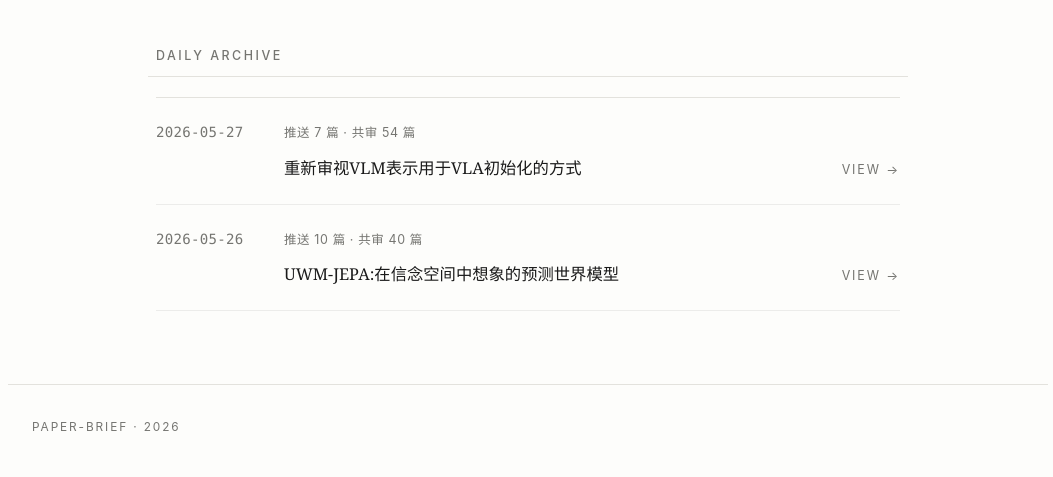
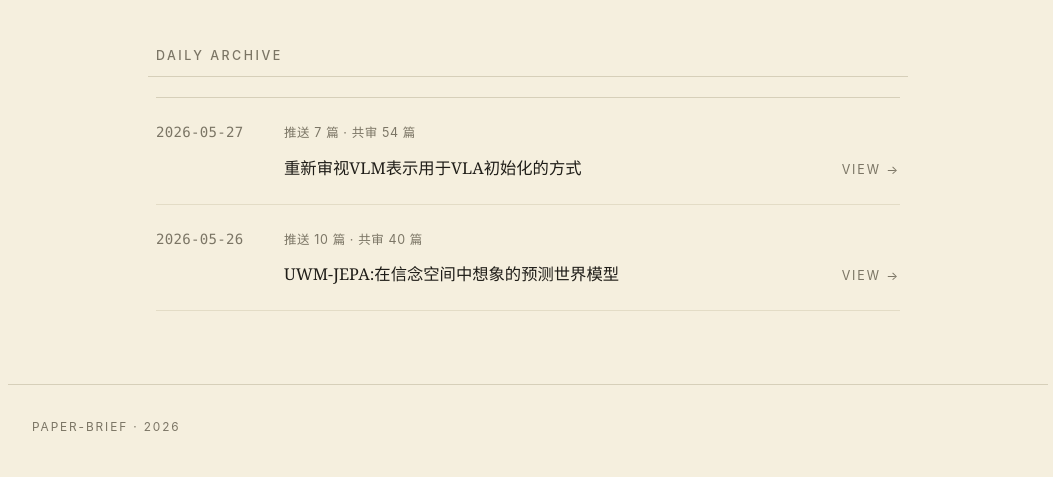
Before and after one commit to TonyLeng1314/paper-brief, an Astro site: page / in a window 1280 px wide. Shown: the part 323-800 px from the top of the page, without its empty margins (112-1165 px from the left). Built offline with nearby package versions, Linux system fonts and the light colour scheme; Astro itself is replaced by a stand-in of ours.

Commit message:
Update configuration and styles for improved UI and functionality
- Adjusted min_score from 5 to 3 and increased max_papers_per_day from 20 to 30 in config.yaml for enhanced LLM annotation performance.
- Changed theme color in Base.astro from #fdfdfb to #f5efde for a warmer aesthetic.
- Updated global CSS variables to reflect new color scheme and improve overall design consistency.

```diff
--- a/config.yaml
+++ b/config.yaml
@@ -65,8 +65,8 @@ filter:
   # DeepSeek is cheap (~¥0.1-0.3/day at this size), so we go wide.
   llm_cap: 100
   # Min relevance score (0-10) to include after LLM annotation.
-  min_score: 5
-  max_papers_per_day: 20
+  min_score: 3
+  max_papers_per_day: 30
 
 # ---- LLM annotation ----
 # Uses an OpenAI-compatible endpoint. Provide OPENAI_API_KEY and (optionally)
--- a/src/layouts/Base.astro
+++ b/src/layouts/Base.astro
@@ -21,7 +21,7 @@ const base = import.meta.env.BASE_URL.replace(/\/$/, '');
     <meta charset="utf-8" />
     <meta name="viewport" content="width=device-width, initial-scale=1" />
     <meta name="description" content={description} />
-    <meta name="theme-color" content="#fdfdfb" />
+    <meta name="theme-color" content="#f5efde" />
     <title>{fullTitle}</title>
 
     <link rel="icon" type="image/svg+xml" href={`${base}/favicon.svg`} />
--- a/src/styles/global.css
+++ b/src/styles/global.css
@@ -4,17 +4,17 @@
    ------------------------------------------------------------------ */
 
 :root {
-  /* color */
-  --bg:         #fdfdfb;
-  --bg-alt:     #f5f4ef;
-  --ink:        #1a1a1a;
-  --ink-soft:   #3a3a3a;
-  --ink-mute:   #757571;
-  --line:       #e3e2dd;
-  --line-soft:  #ececea;
-  --accent:     #b31b1b;     /* arxiv red, 只用在 hover / 链接 / 强调 */
-  --tag-bg:     #f1f0ea;
-  --tag-ink:    #585853;
+  /* color (paper-warm cream) */
+  --bg:         #f5efde;
+  --bg-alt:     #efe8d3;
+  --ink:        #1f1d18;
+  --ink-soft:   #3d3a32;
+  --ink-mute:   #7b7565;
+  --line:       #d6cfb9;
+  --line-soft:  #e3dcc6;
+  --accent:     #a3331f;     /* warm rust, 不刺眼; 只用在 hover / 链接 / 强调 */
+  --tag-bg:     #e8e0c8;
+  --tag-ink:    #5a5340;
 
   /* type */
   --font-serif-zh:  'Source Han Serif SC', 'Noto Serif SC', 'Songti SC',
@@ -421,7 +421,7 @@ main {
 
 /* print --------------------------------------------------------- */
 @media print {
-  :root { --bg: #fff; }
+  :root { --bg: #fff; --line: #ccc; }
   body { color: #000; }
   .topbar, .site-foot, .post-arrow { display: none; }
   a { border: 0; color: #000; }
```
